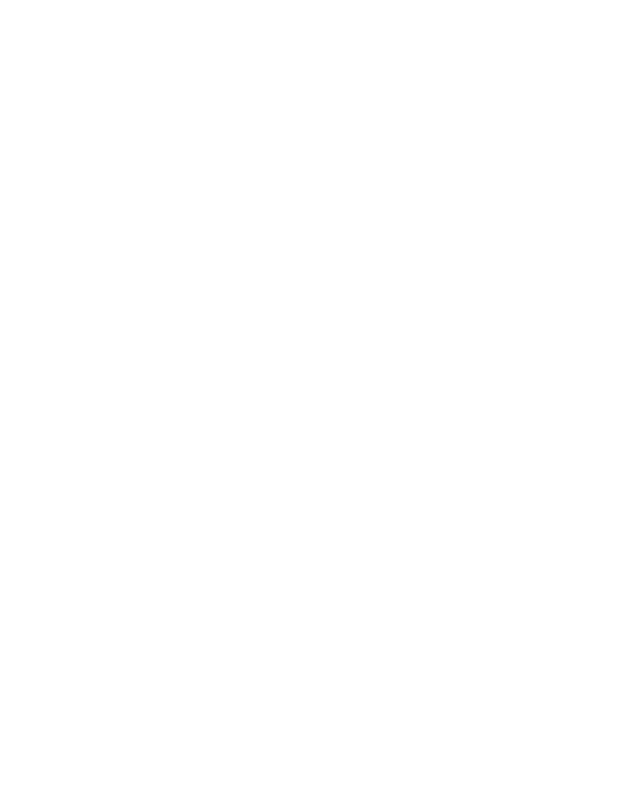
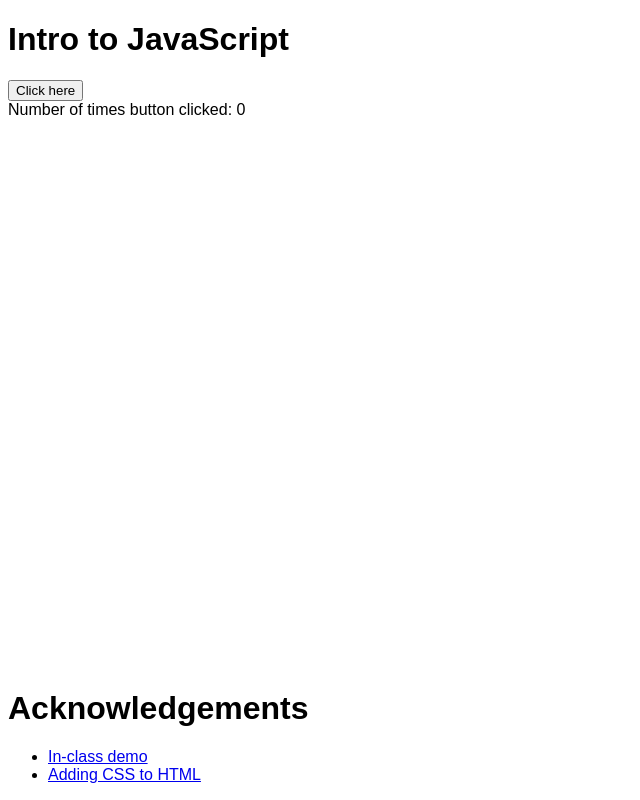
Before and after one commit to DS4200-S23-Class/ic-05-zachnorman02, a plain HTML site: page index.html in a window 1280 px wide. Shown: the whole page, without its empty margins (0-640 px from the left). Drawn offline with Linux system fonts and the light colour scheme.

Commit message:
Complete in-class activity

```diff
--- a/index.html
+++ b/index.html
@@ -3,12 +3,27 @@
 
 <head>
     <meta charset=utf-8/>
+    <link rel="stylesheet" href="style.css">
+    <title>ic-05</title>
 </head>
 
 
 <body>
-
-
+    <h1>Intro to JavaScript</h1>
+    <button onClick="buttonClicked()">Click here</button>
+    <div id="button-div">Number of times button clicked: 0</div>
+    <div id="bottom">
+        <h1>Acknowledgements</h1>
+        <ul>
+            <li>
+                <a href="https://amosca01.github.io/DS4200-S23/demos/starter-js-class-demo-1.zip">In-class demo</a>
+            </li>
+            <li>
+                <a href="https://www.w3schools.com/css/css_howto.asp">Adding CSS to HTML</a>
+            </li>
+        </ul>
+    </div>
+    <script src="main.js"></script>
 </body>
 
 </html>
--- /dev/null
+++ b/main.js
@@ -0,0 +1,7 @@
+let timesClicked = 0;
+
+function buttonClicked() {
+    timesClicked += 1;
+    let buttonDiv = document.getElementById("button-div");
+    buttonDiv.innerHTML = `Number of times button clicked: ${timesClicked}`;
+}
--- /dev/null
+++ b/style.css
@@ -0,0 +1,8 @@
+body {
+    font-family: Arial;
+}
+
+#bottom {
+    position: absolute;
+    bottom: 0;
+}
```
Also changed, not shown: 1 other file.
